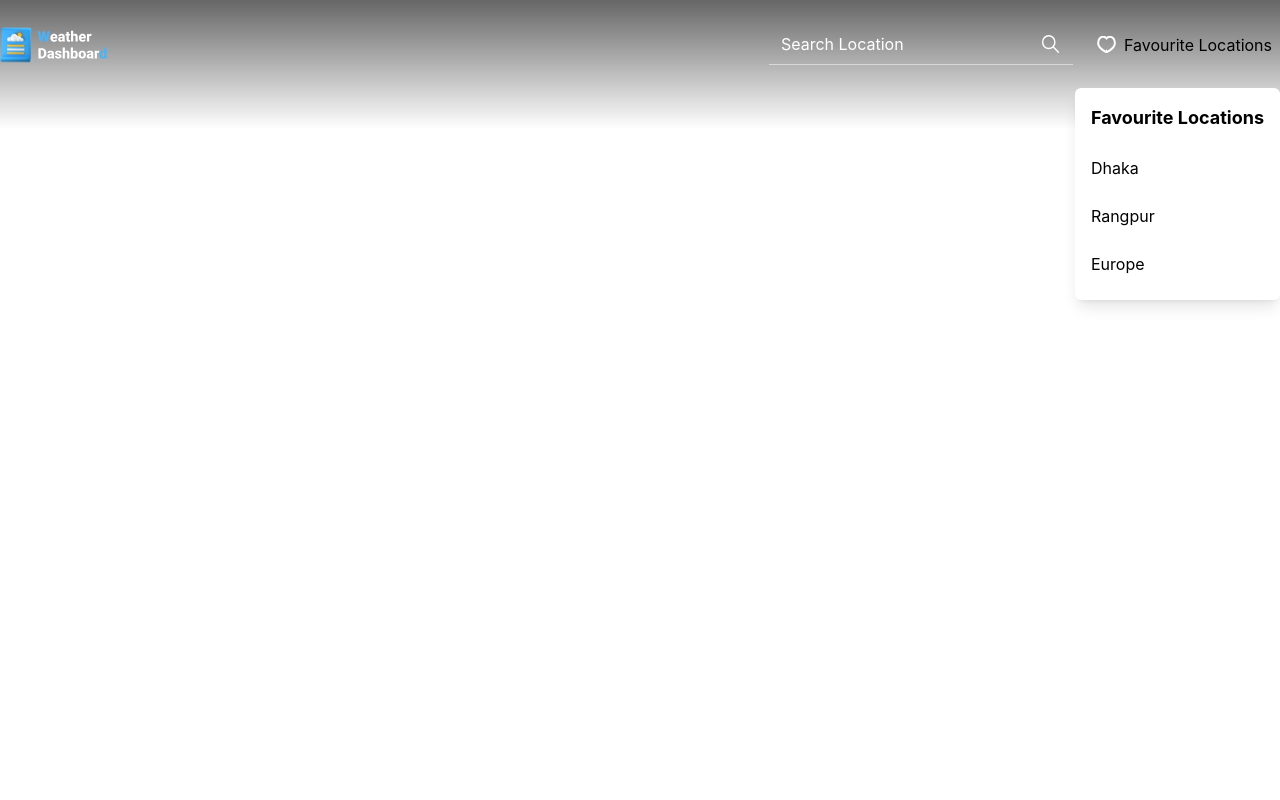
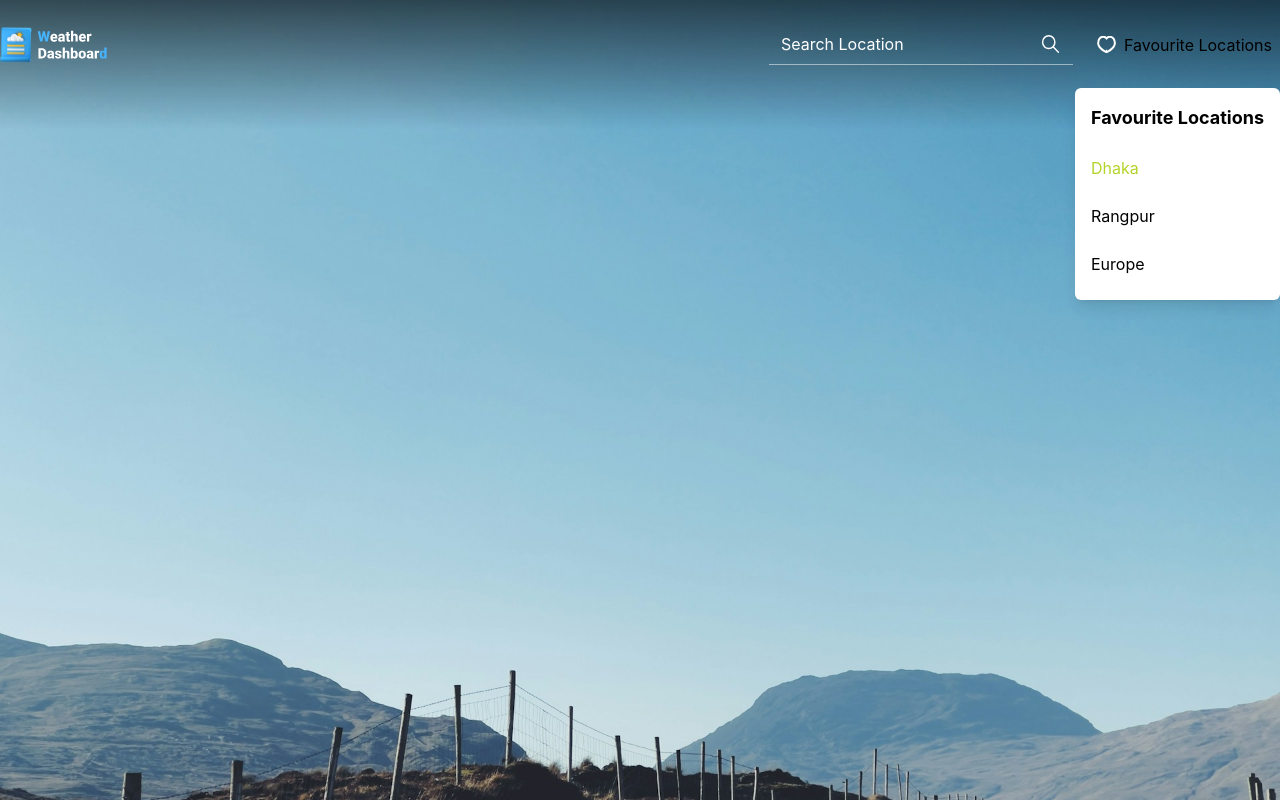
Before and after one commit to salmanshafiq00/weather-dash, a React (Vite) app: page / in a window 1280 px wide. Built offline with nearby package versions, Linux system fonts and the light colour scheme.

Commit message:
Refactor components to improve structure and styling consistency

```diff
--- a/src/components/Layout.jsx
+++ b/src/components/Layout.jsx
@@ -1,9 +1,12 @@
+import ClearSkyImage from '../assets/backgrounds/clear-sky.jpg';
 
 function Layout({ children }) {
   return (
-    <>
+    <div
+      style={{ backgroundImage: `url(${ClearSkyImage})` }}
+      className="grid place-items-center h-screen bg-no-repeat bg-cover">
       {children}
-    </>
+    </div>
   );
 };
 export default Layout;
--- a/src/components/header/Favourite.jsx
+++ b/src/components/header/Favourite.jsx
@@ -1,9 +1,9 @@
-import HeartImg from '../../assets/heart.svg';
+import HeartIcon from '../../assets/heart.svg';
 
 function Favourite() {
   return (
     <div className="p-2 hover:bg-black/30 cursor-pointer flex gap-2 items-center rounded-md transition-all">
-      <img src={HeartImg} alt="Heart" />
+      <img src={HeartIcon} alt="Heart" />
       <span>Favourite Locations</span>
     </div>
   );
--- a/src/components/header/FavouriteListModal.jsx
+++ b/src/components/header/FavouriteListModal.jsx
@@ -4,7 +4,7 @@ function FavouriteListModal() {
     <div className="max-w-xs py-4 bg-white rounded-md border-gray-500 absolute right-0 top-16 text-black shadow-lg ">
       <h3 className="text-lg font-bold px-4">Favourite Locations</h3>
       <ul className="space-y-2 mt-4 *:py-2 *:px-4 *:cursor-pointer">
-        <li className="hover:bg-gray-200">Dhaka</li>
+        <li className="hover:bg-gray-200 text-primary">Dhaka</li>
         <li className="hover:bg-gray-200">Rangpur</li>
         <li className="hover:bg-gray-200">Europe</li>
       </ul>
--- a/src/components/header/Search.jsx
+++ b/src/components/header/Search.jsx
@@ -1,4 +1,4 @@
-import SearchImg from '../../assets/search.svg';
+import SearchIcon from '../../assets/search.svg';
 
 function Search() {
   return (
@@ -7,7 +7,7 @@ function Search() {
         <input className="bg-transparent  placeholder:text-white text-white w-full text-xs md:text-base outline-none border-none"
           type="search" placeholder="Search Location" required />
         <button type="submit">
-          <img src={SearchImg} alt="Search" />
+          <img src={SearchIcon} alt="Search" />
         </button>
       </div>
     </form>
--- a/src/index.css
+++ b/src/index.css
@@ -1 +1,11 @@
-@import 'tailwindcss';
+@import "tailwindcss";
+
+@theme {
+  --color-primary: #B4D429;
+  --color-dark: #171923;
+  --color-light: #FFF;
+  --color-body: #1D1E28;
+
+  --container-center: true;
+  --container-padding: 1.25rem;
+}
```
